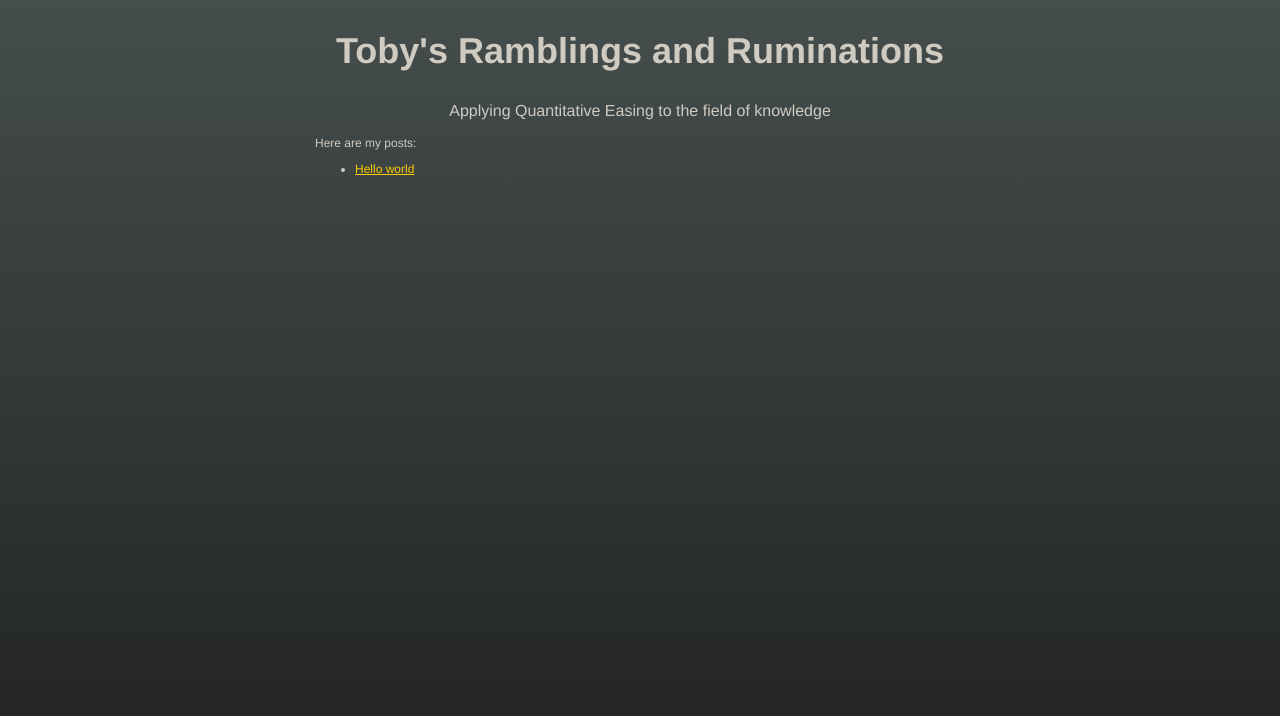
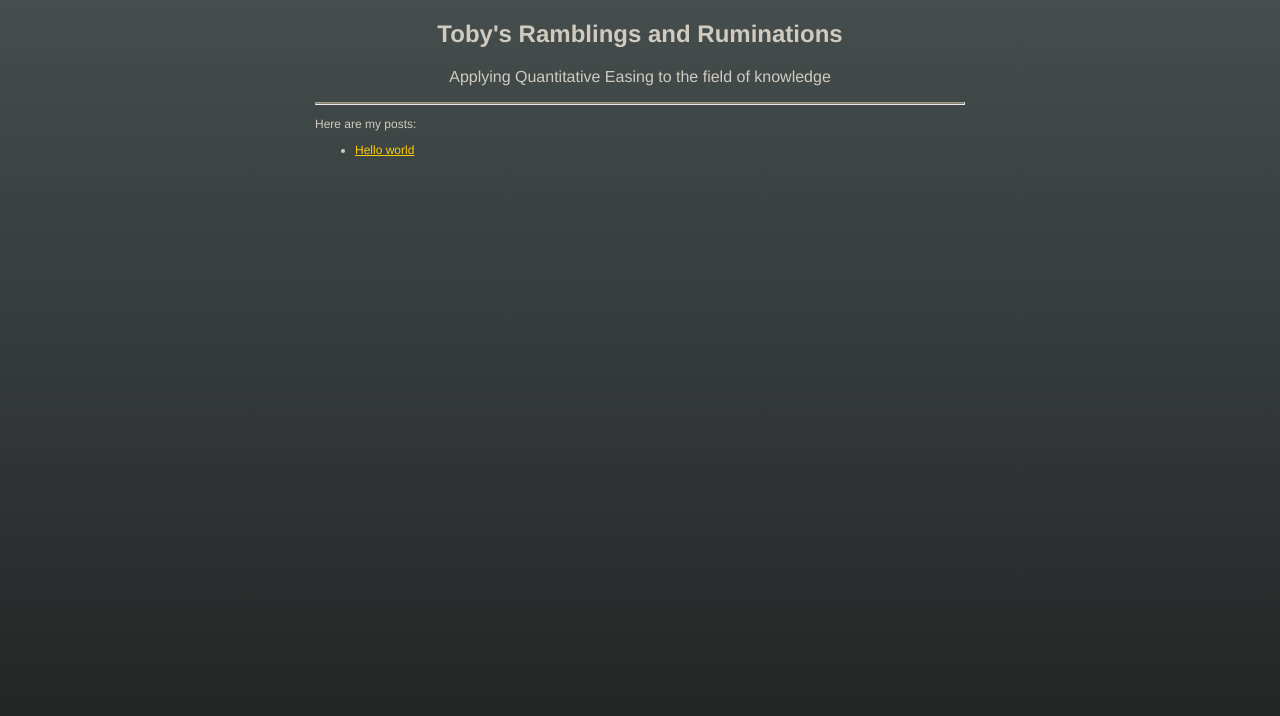
Before and after one commit to tobydoig/tobydoig.github.io, a Jekyll site: the page built from docs/index.md, in a window 1280 px wide. Shown: the top 716 px of the page. Built offline with Jekyll 4.4.1, drawn with Linux system fonts in a browser that asks for light colours.

Commit message:
added hr

```diff
--- a/docs/_layouts/default.html
+++ b/docs/_layouts/default.html
@@ -25,6 +25,7 @@
         <div id="title">
           <h1>{{ site.title }}</h1>
           <p>{{ site.description }}</p>
+          <hr/>
         </div>
 
         {{ content }}
--- a/docs/assets/css/style.css
+++ b/docs/assets/css/style.css
@@ -12,6 +12,7 @@ body {
 a {
   font-weight: 400;
   color: #ffcc00;
+  font-style: normal;
 }
 
 .wrapper {
@@ -22,11 +23,22 @@ a {
 
 #title {
   text-align: center;
+}
+
+#title h1 {
   font-size: 24px;
+  padding: 0;
+  margin: 20px 0 20px 0;
 }
 
 #title p {
   font-size: 16px;
+}
+
+#title hr {
+  background-color: #8b8065;
+  height: 1px;
+  border 0;
 }
 
 footer {
```
